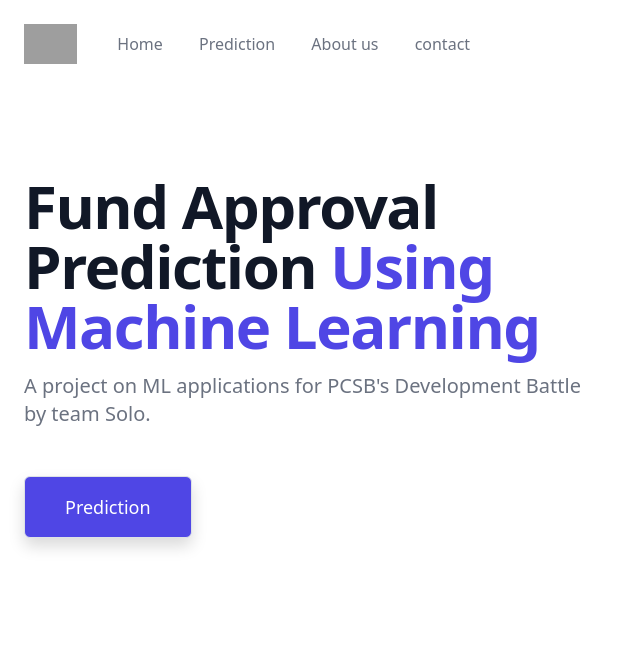
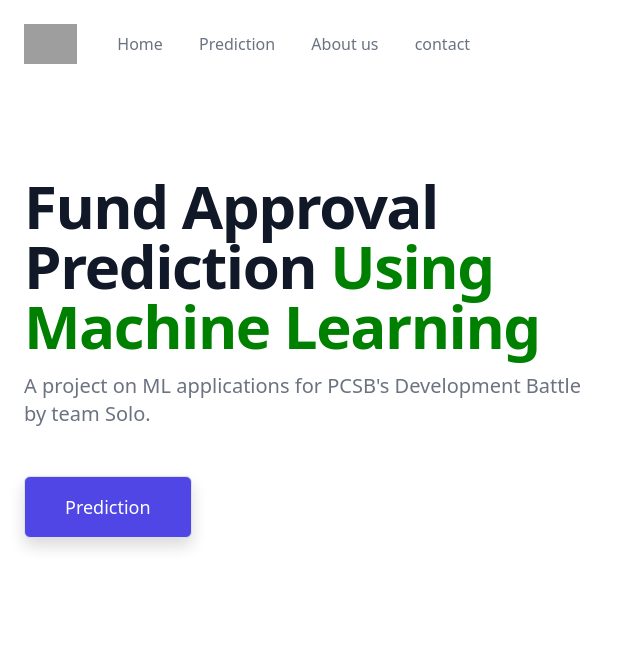
Before and after one commit to SoloDB/Loan_Approval_App, a Flask app: page / in a window 1280 px wide. Shown: the top 665 px of the page, without its empty margins (0-640 px from the left). Run offline with Flask 2, Linux system fonts and the light colour scheme; parts of the project's set-up code (start-up, migrations or seed data) failed here and were passed over; some libraries are stand-ins or nearby versions; grey boxes are pictures that could not be loaded.

Commit message:
Update index.html

```diff
--- a/templates/index.html
+++ b/templates/index.html
@@ -97,7 +97,7 @@
         <div class="sm:text-center lg:text-left">
           <h1 class="text-4xl tracking-tight font-extrabold text-gray-900 sm:text-5xl md:text-6xl">
             <span class="block xl:inline">Fund Approval Prediction</span>
-            <span class="block text-indigo-600 xl:inline">Using Machine Learning </span>
+            <span class="block text-indigo-600 xl:inline" style="color:green;">Using Machine Learning </span>
           </h1>
           <p class="mt-3 text-base text-gray-500 sm:mt-5 sm:text-lg sm:max-w-xl sm:mx-auto md:mt-5 md:text-xl lg:mx-0">
             A project on ML applications for PCSB's Development Battle by team Solo.
```
